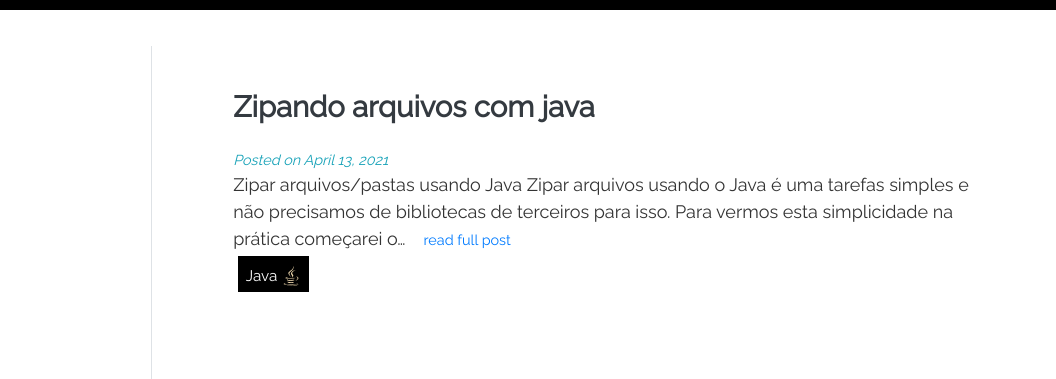
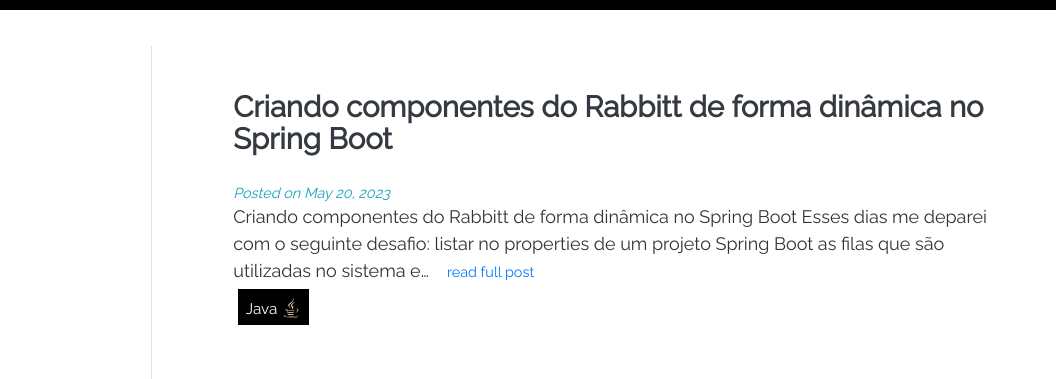
Before and after one commit to danielarrais/my-developer-diary, a Gatsby site: page / in a window 1280 px wide. Shown: the part 57-436 px from the top of the page, 224-1280 px from the left. Built offline with nearby package versions, Linux system fonts and the light colour scheme; Gatsby itself is replaced by a stand-in of ours; some packages are replaced by stand-ins of ours.

Commit message:
Update criando_componentes_do_rabbitt_de_forma_dinamica_no_spring_boot.md

```diff
--- a/posts/criando_componentes_do_rabbitt_de_forma_dinamica_no_spring_boot.md
+++ b/posts/criando_componentes_do_rabbitt_de_forma_dinamica_no_spring_boot.md
@@ -1,4 +1,9 @@
-
+---
+title: 'Criando componentes do Rabbitt de forma dinâmica no Spring Boot'
+tags: ["java", "spring", "rabbitmq"]
+published: true
+date: '2023-05-20'
+---
 
 # Criando componentes do Rabbitt de forma dinâmica no Spring Boot
 
```
